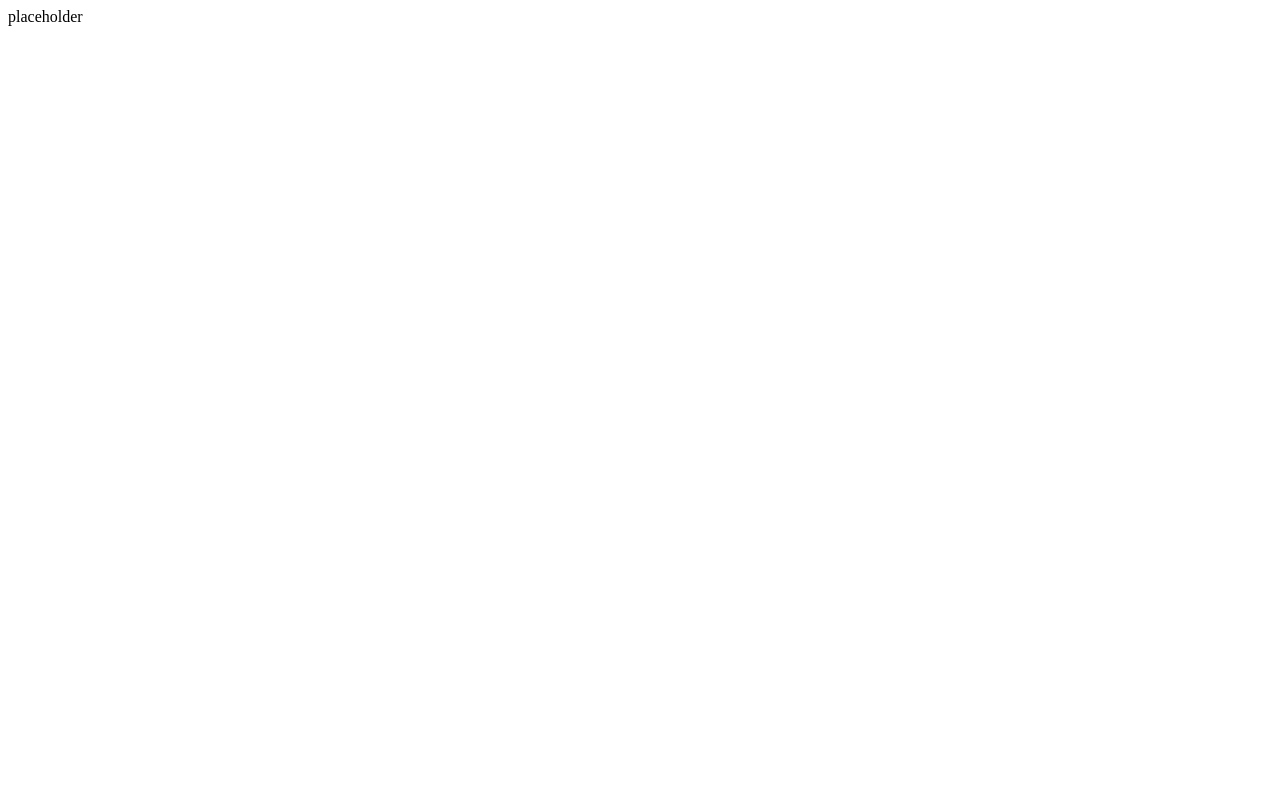
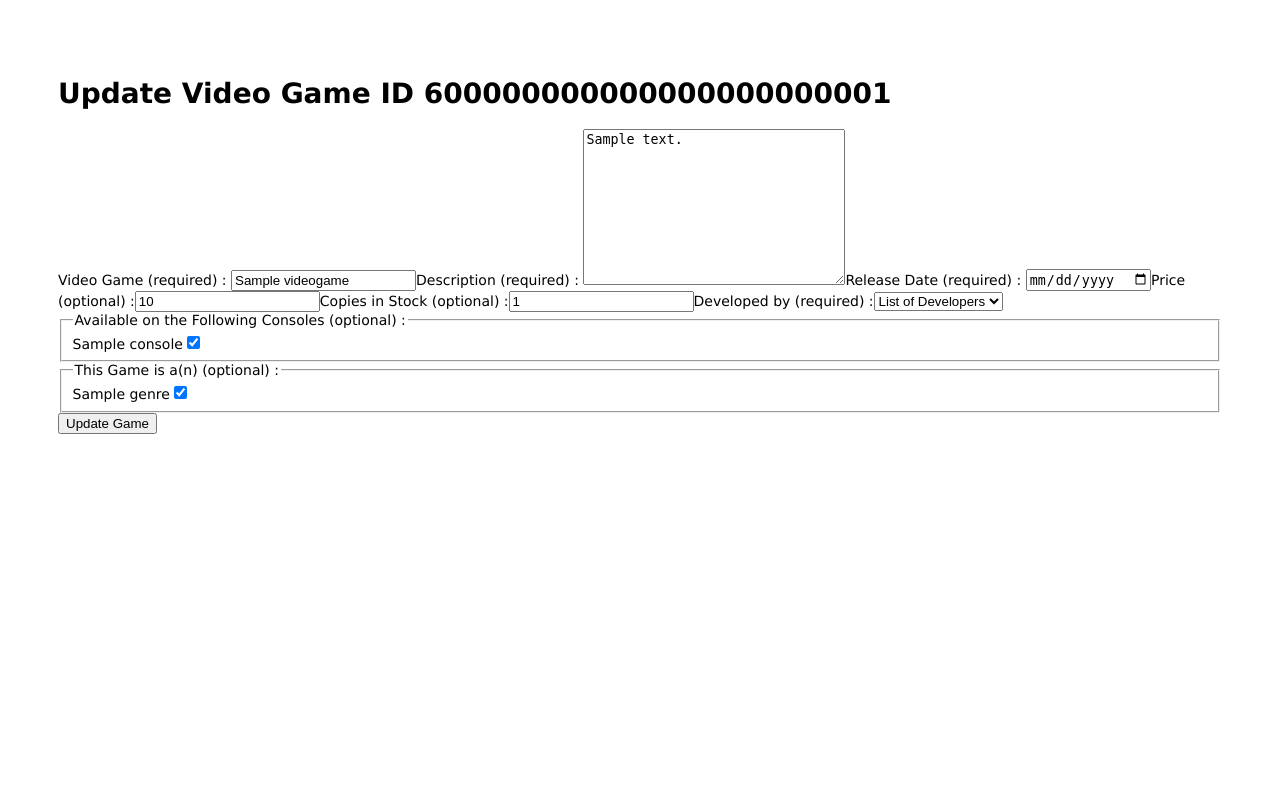
Before and after one commit to thebrianwong/odin-inventory-application, a Node server app: page /store/videogames/600000000000000000000001/update in a window 1280 px wide. Before the commit the page is almost empty. Run offline with Node 20, Linux system fonts and the light colour scheme; tables that the repository leaves empty hold one stand-in row (values such as "Sample post"); data that the repository does not hold is empty; some libraries are stand-ins or nearby versions.

Commit message:
Create ability to update games

```diff
--- a/controllers/videoGameController.js
+++ b/controllers/videoGameController.js
@@ -167,10 +167,114 @@ const postNewGame = [
   },
 ];
 
+const getUpdateGameForm = async (req, res, next) => {
+  try {
+    const [game, developerList, consoleList, genreList] = await Promise.all([
+      VideoGame.findById(req.params.id).exec(),
+      Developer.find({}).sort({ name: 1 }).exec(),
+      Console.find({}).sort({ name: 1 }).exec(),
+      Genre.find({}).sort({ name: 1 }).exec(),
+    ]);
+    if (game === null) {
+      const err = new Error("Game does not exist");
+      err.status = 404;
+      next(err);
+    }
+    res.render("../views/videoGames/videoGameForm", {
+      title: `Update Video Game ID ${req.params.id}`,
+      developerList,
+      consoleList,
+      genreList,
+      game,
+      buttonLabel: "Update Game",
+    });
+  } catch (err) {
+    err.status = 404;
+    next(err);
+  }
+};
+
+const putUpdatedGame = [
+  body("name", "Game name must not be empty")
+    .trim()
+    .isLength({ min: 1 })
+    .escape(),
+  body("description", "Description must not be empty")
+    .trim()
+    .isLength({ min: 1 })
+    .escape(),
+  body("releaseDate", "Release date must be a valid date").isISO8601().toDate(),
+  body("developer", "Invalid developer").trim().isLength({ min: 1 }).escape(),
+  body("console.*", "Invalid console(s)").escape(),
+  body("genre.*", "Invalid genre(s)").escape(),
+  body("price", "Price must be a positive number")
+    .optional({ values: "falsy" })
+    .trim()
+    .isFloat({ min: 0.0 }),
+  body("copies", "Copies must be a positive integer with no leading zeros")
+    .optional({ values: "falsy" })
+    .trim()
+    .isInt({ min: 0, allow_leading_zeroes: false }),
+  async (req, res, next) => {
+    try {
+      const errors = validationResult(req);
+      const game = await VideoGame.findById(req.params.id).exec();
+      game.name = req.body.name;
+      game.description = req.body.description;
+      game.releaseDate = req.body.releaseDate;
+      game.developer = req.body.developer;
+      if (req.body.console) {
+        game.console = req.body.console;
+      } else {
+        game.console = [];
+      }
+      if (req.body.genre) {
+        game.genre = req.body.genre;
+      } else {
+        game.genre = [];
+      }
+      if (req.body.price !== "") {
+        game.price = req.body.price;
+      } else {
+        game.price = undefined;
+      }
+      if (req.body.copies !== "") {
+        game.copies = req.body.copies;
+      } else {
+        game.copies = undefined;
+      }
+      if (!errors.isEmpty()) {
+        const [developerList, consoleList, genreList] = await Promise.all([
+          Developer.find({}).sort({ name: 1 }).exec(),
+          Console.find({}).sort({ name: 1 }).exec(),
+          Genre.find({}).sort({ name: 1 }).exec(),
+        ]);
+        res.render("../views/videoGames/videoGameForm", {
+          title: `Update Video Game ID ${req.params.id}`,
+          developerList,
+          consoleList,
+          genreList,
+          game,
+          buttonLabel: "Update Game",
+          errors: errors.array(),
+        });
+      } else {
+        await game.save();
+        res.redirect(game.url);
+      }
+    } catch (err) {
+      err.state = 404;
+      next(err);
+    }
+  },
+];
+
 module.exports = {
   getStoreIndex,
   getAllGames,
   getOneGame,
   getNewGameForm,
   postNewGame,
+  getUpdateGameForm,
+  putUpdatedGame,
 };
--- a/routes/store.js
+++ b/routes/store.js
@@ -18,14 +18,10 @@ router.get("/videogames/new", VideoGameController.getNewGameForm);
 router.post("/videogames/new", VideoGameController.postNewGame);
 
 // form to update existing game
-router.get("/videogames/:id/update", (req, res) => {
-  res.send("placeholder");
-});
+router.get("/videogames/:id/update", VideoGameController.getUpdateGameForm);
 
 // submit game updates
-router.put("/videogames/:id/update", (req, res) => {
-  res.send("placeholder");
-});
+router.put("/videogames/:id/update", VideoGameController.putUpdatedGame);
 
 // page to delete game
 router.get("/videogames/:id/delete", (req, res) => {
--- a/views/videoGames/videoGameForm.pug
+++ b/views/videoGames/videoGameForm.pug
@@ -2,7 +2,7 @@ extends ../layout
 
 block content
   h1= title
-  form(action="", method="post")
+  form(action=(title === "New Video Game" ? "" : `/store/videogames/${game._id}/update?_method=PUT`), method="post")
     label(for="name") Video Game (required) :
       input#name(type="text", name="name", required, minlength=1, value=(game ? game.name : ""))
     label(for="description") Description (required) :
```
